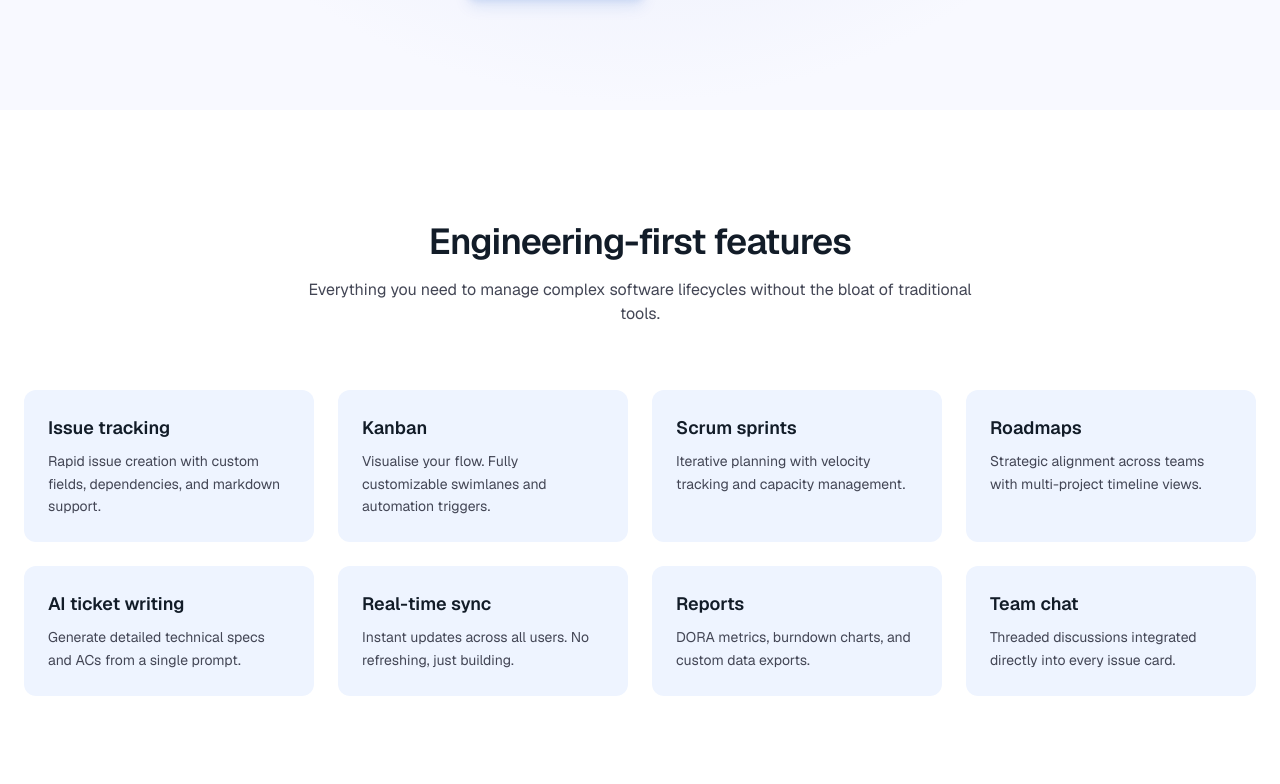
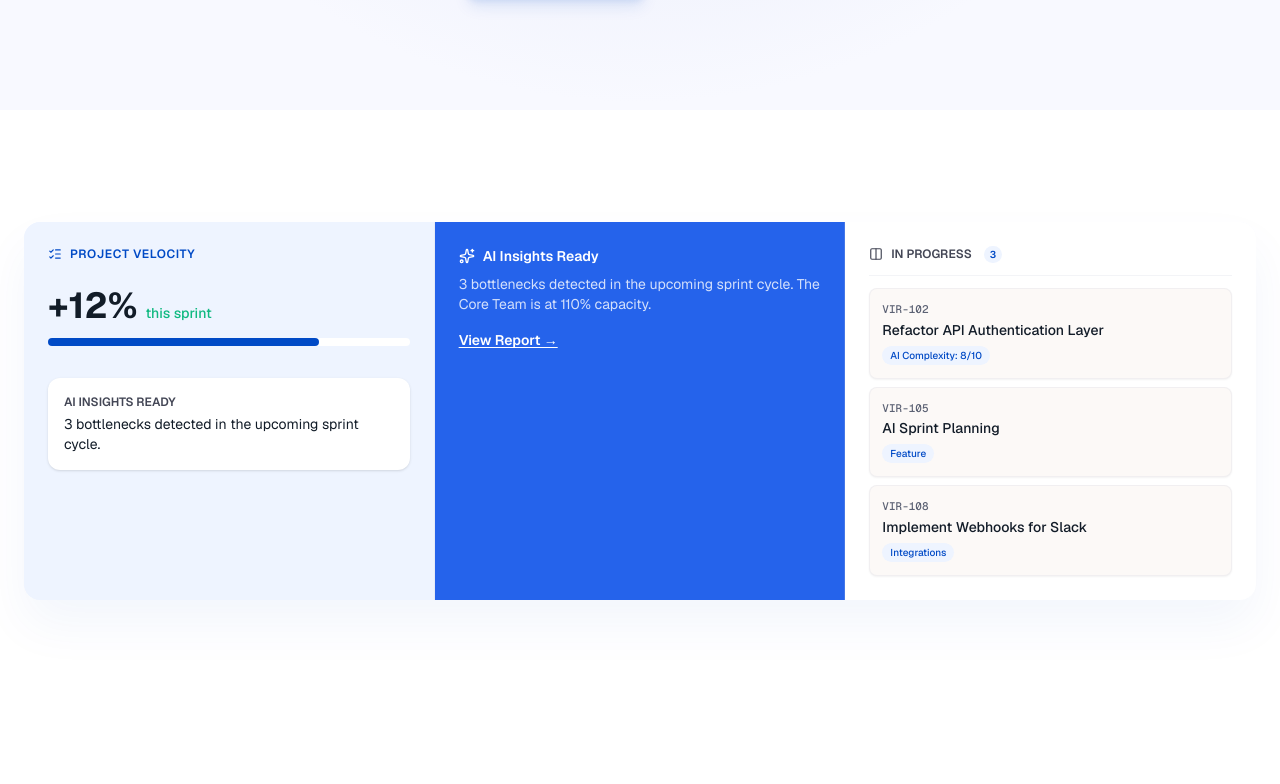
Before and after one commit to rohan-bhau/Vireo, a Next.js app: page / in a window 1280 px wide. Shown: the part 576-1360 px from the top of the page. Built offline with nearby package versions, Linux system fonts and the light colour scheme; no server answers.

Commit message:
feat: add SVG logo to navbar and footer, add product preview and pricing sections with icons

```diff
--- a/src/app/page.tsx
+++ b/src/app/page.tsx
@@ -1,5 +1,19 @@
 import Link from "next/link";
-import { Logo } from "@/components/ui/logo";
+import Image from "next/image";
+import {
+  Bug,
+  Columns,
+  IterationCcw,
+  Route,
+  Bot,
+  RefreshCw,
+  BarChart3,
+  MessageSquareMore,
+  Sparkles,
+  ListChecks,
+  Shield,
+  Zap,
+} from "lucide-react";
 
 export default function HomePage() {
   return (
@@ -7,8 +21,10 @@ export default function HomePage() {
       <Header />
       <main className="flex-1">
         <HeroSection />
+        <ProductPreviewSection />
         <FeaturesSection />
         <AIBenefitsSection />
+        <PricingSection />
         <CTASection />
       </main>
       <FooterSection />
@@ -21,7 +37,7 @@ function Header() {
     <header className="fixed top-0 left-0 right-0 z-50 bg-[#F8F9FF]/80 backdrop-blur-[12px] border-b border-[#C3C6D7]/20">
       <div className="mx-auto flex h-16 max-w-7xl items-center justify-between px-6">
         <Link href="/" className="flex items-center gap-2">
-          <span className="text-lg font-black text-[#004AC6]">Vireo</span>
+          <Image src="/vireo-logo.svg" alt="Vireo" width={100} height={30} className="h-7 w-auto" />
         </Link>
         <nav className="hidden items-center gap-8 md:flex">
           <Link
@@ -105,47 +121,153 @@ function HeroSection() {
   );
 }
 
+function ProductPreviewSection() {
+  return (
+    <section className="bg-white py-20 md:py-28">
+      <div className="mx-auto max-w-7xl px-6">
+        <div className="overflow-hidden rounded-2xl bg-[#F8F9FF] shadow-[0_25px_50px_rgba(0,74,198,0.05)]">
+          <div className="grid lg:grid-cols-3">
+            <div className="border-r border-[#C3C6D7]/20 bg-[#EEF4FF] p-6">
+              <div className="mb-6 flex items-center gap-2 text-xs font-semibold uppercase tracking-wider text-[#004AC6]">
+                <ListChecks className="h-3.5 w-3.5" />
+                Project Velocity
+              </div>
+              <div className="flex items-baseline gap-2">
+                <span className="text-4xl font-bold text-[#121C28]">+12%</span>
+                <span className="text-sm font-medium text-[#10B981]">
+                  this sprint
+                </span>
+              </div>
+              <div className="mt-3 h-2 rounded-full bg-white">
+                <div className="h-2 w-3/4 rounded-full bg-[#004AC6]" />
+              </div>
+              <div className="mt-8 space-y-3">
+                <div className="rounded-xl bg-white p-4 shadow-sm">
+                  <div className="text-xs font-semibold text-[#434655]">
+                    AI INSIGHTS READY
+                  </div>
+                  <p className="mt-1 text-sm text-[#121C28]">
+                    3 bottlenecks detected in the upcoming sprint cycle.
+                  </p>
+                </div>
+              </div>
+            </div>
+
+            <div className="border-r border-[#C3C6D7]/20 bg-[#2563EB] p-6 text-white lg:col-span-1">
+              <div className="flex items-center gap-2 text-sm font-semibold">
+                <Sparkles className="h-4 w-4" />
+                AI Insights Ready
+              </div>
+              <p className="mt-2 text-sm text-white/80">
+                3 bottlenecks detected in the upcoming sprint cycle. The Core
+                Team is at 110% capacity.
+              </p>
+              <button className="mt-4 text-sm font-semibold text-white underline underline-offset-2">
+                View Report &rarr;
+              </button>
+            </div>
+
+            <div className="bg-white p-6 lg:col-span-1">
+              <div className="flex items-center justify-between border-b border-[#C3C6D7]/20 pb-3">
+                <div className="flex items-center gap-2 text-xs font-semibold text-[#434655]">
+                  <Columns className="h-3.5 w-3.5" />
+                  IN PROGRESS
+                  <span className="ml-1 rounded-full bg-[#EEF4FF] px-1.5 py-0.5 text-[10px] text-[#004AC6]">
+                    3
+                  </span>
+                </div>
+              </div>
+              <div className="mt-3 space-y-2">
+                {[
+                  {
+                    id: "VIR-102",
+                    title: "Refactor API Authentication Layer",
+                    tag: "AI Complexity: 8/10",
+                  },
+                  {
+                    id: "VIR-105",
+                    title: "AI Sprint Planning",
+                    tag: "Feature",
+                  },
+                  {
+                    id: "VIR-108",
+                    title: "Implement Webhooks for Slack",
+                    tag: "Integrations",
+                  },
+                ].map((issue) => (
+                  <div
+                    key={issue.id}
+                    className="rounded-lg border border-[#C3C6D7]/20 bg-[#FCF9F7] p-3 shadow-[0_1px_2px_rgba(0,0,0,0.05)]"
+                  >
+                    <div className="text-[11px] font-mono font-medium text-[#5C6274]">
+                      {issue.id}
+                    </div>
+                    <div className="mt-0.5 text-sm font-medium text-[#121C28]">
+                      {issue.title}
+                    </div>
+                    <span className="mt-1.5 inline-block rounded-full bg-[#EEF4FF] px-2 py-0.5 text-[10px] font-medium text-[#004AC6]">
+                      {issue.tag}
+                    </span>
+                  </div>
+                ))}
+              </div>
+            </div>
+          </div>
+        </div>
+      </div>
+    </section>
+  );
+}
+
 function FeaturesSection() {
   const features = [
     {
       title: "Issue tracking",
       description:
         "Rapid issue creation with custom fields, dependencies, and markdown support.",
+      icon: Bug,
     },
     {
       title: "Kanban",
       description:
         "Visualise your flow. Fully customizable swimlanes and automation triggers.",
+      icon: Columns,
     },
     {
       title: "Scrum sprints",
       description:
         "Iterative planning with velocity tracking and capacity management.",
+      icon: IterationCcw,
     },
     {
       title: "Roadmaps",
       description:
         "Strategic alignment across teams with multi-project timeline views.",
+      icon: Route,
     },
     {
       title: "AI ticket writing",
       description:
         "Generate detailed technical specs and ACs from a single prompt.",
+      icon: Sparkles,
     },
     {
       title: "Real-time sync",
       description:
         "Instant updates across all users. No refreshing, just building.",
+      icon: RefreshCw,
     },
     {
       title: "Reports",
       description:
         "DORA metrics, burndown charts, and custom data exports.",
+      icon: BarChart3,
     },
     {
       title: "Team chat",
       description:
         "Threaded discussions integrated directly into every issue card.",
+      icon: MessageSquareMore,
     },
   ];
 
@@ -162,11 +284,16 @@ function FeaturesSection() {
           </p>
         </div>
         <div className="grid gap-6 sm:grid-cols-2 lg:grid-cols-4">
-          {features.map((feature) => (
+          {features.map((feature) => {
+            const Icon = feature.icon;
+            return (
               <div
                 key={feature.title}
                 className="rounded-xl bg-[#EEF4FF] p-6 transition-shadow hover:shadow-md"
               >
+                <div className="mb-4 flex h-10 w-10 items-center justify-center rounded-lg bg-[#004A9E]/10 text-[#004A9E]">
+                  <Icon className="h-5 w-5" />
+                </div>
                 <h3 className="text-lg font-semibold text-[#121C28]">
                   {feature.title}
                 </h3>
@@ -174,7 +301,8 @@ function FeaturesSection() {
                   {feature.description}
                 </p>
               </div>
-          ))}
+            );
+          })}
         </div>
       </div>
     </section>
@@ -256,6 +384,42 @@ function AIBenefitsSection() {
   );
 }
 
+function PricingSection() {
+  return (
+    <section className="bg-white py-20 md:py-28">
+      <div className="mx-auto max-w-7xl px-6 text-center">
+        <h2 className="text-3xl font-semibold tracking-tight text-[#121C28] md:text-4xl">
+          Start your 14-day free trial today
+        </h2>
+        <p className="mx-auto mt-4 max-w-xl text-[#434655]">
+          No credit card required. Invite your team and start building with
+          AI-powered clarity in minutes.
+        </p>
+        <div className="mx-auto mt-10 max-w-sm rounded-2xl bg-[#F8F9FF] p-8 text-center shadow-[0_1px_2px_rgba(0,0,0,0.05)]">
+          <div className="text-xs font-bold tracking-[0.8px] text-[#004AC6] uppercase">
+            Standard Plan
+          </div>
+          <div className="mt-4 text-4xl font-bold text-[#121C28]">
+            $12
+            <span className="text-lg font-medium text-[#434655]">
+              / user / mo
+            </span>
+          </div>
+          <p className="mt-3 text-sm text-[#434655]">
+            Unlimited projects, AI features included.
+          </p>
+          <Link
+            href="/register"
+            className="mt-6 inline-flex w-full items-center justify-center rounded-lg bg-[#004AC6] px-8 py-3.5 text-sm font-bold text-white shadow-[0_4px_6px_rgba(0,74,198,0.10),0_10px_15px_rgba(0,74,198,0.10)] transition-all hover:bg-[#003da8]"
+          >
+            Get Started Now
+          </Link>
+        </div>
+      </div>
+    </section>
+  );
+}
+
 function CTASection() {
   return (
     <section className="bg-[#005DA7] py-20 md:py-28">
@@ -290,12 +454,10 @@ function FooterSection() {
   return (
     <footer className="border-t border-[#C3C6D7]/20 bg-white py-12">
       <div className="mx-auto max-w-7xl px-6">
-        <div className="grid gap-8 sm:grid-cols-2 lg:grid-cols-5">
+        <div className="grid gap-8 sm:grid-cols-2 lg:grid-cols-6">
           <div className="lg:col-span-2">
-            <span className="text-lg font-black text-[#004AC6]">
-              Vireo AI
-            </span>
-            <p className="mt-2 text-sm text-[#434655]">
+            <Image src="/vireo-logo.svg" alt="Vireo" width={120} height={35} className="h-8 w-auto" />
+            <p className="mt-3 text-sm text-[#434655]">
               Professional-grade project management for modern software teams.
             </p>
           </div>
@@ -316,6 +478,10 @@ function FooterSection() {
             {
               title: "Company",
               links: ["About Us", "Blog", "Careers", "Contact"],
+            },
+            {
+              title: "Legal",
+              links: ["Privacy Policy", "Terms of Service", "GDPR"],
             },
           ].map((column) => (
             <div key={column.title}>
```
Lines whose indentation alone changed are shown as unchanged.
